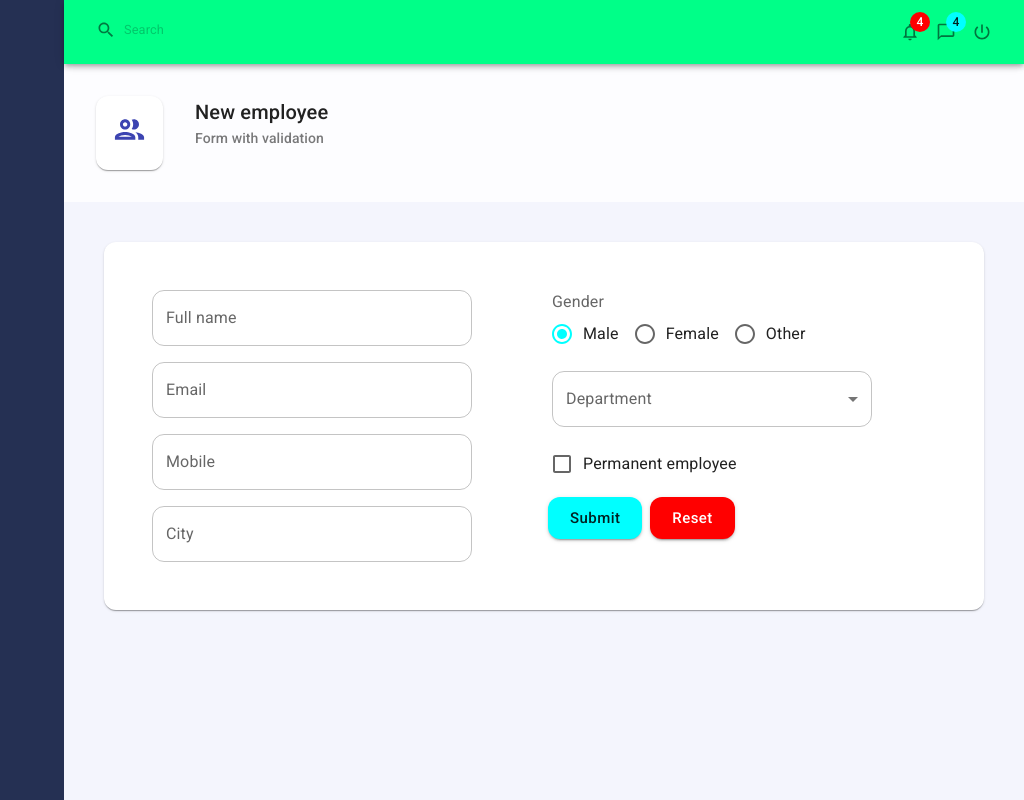
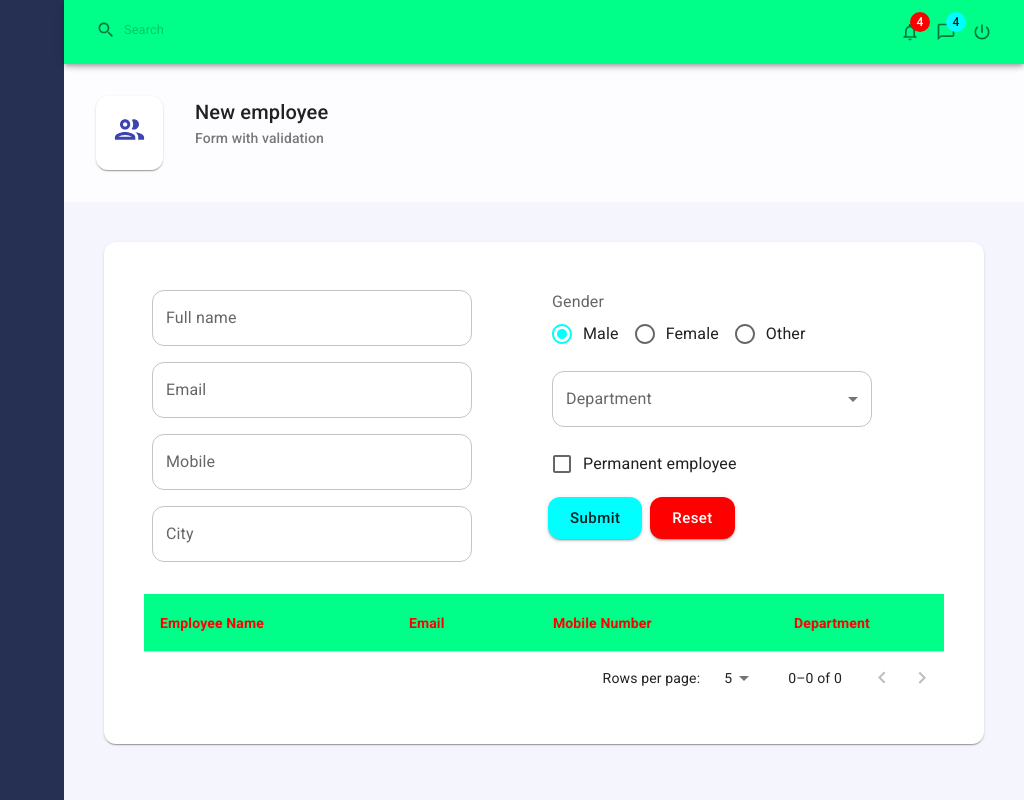
Before and after one commit to ganciaux/code_affection, a React (Create React App) app: page / in a window 1280 px wide. Shown: the whole page, without its empty margins (256-1280 px from the left). Built offline with nearby package versions, Linux system fonts and the light colour scheme.

Commit message:
Add table

```diff
--- /dev/null
+++ b/src/components/useTable.js
@@ -0,0 +1,139 @@
+import {
+  Table,
+  TableHead,
+  TableRow,
+  TableCell,
+  TablePagination,
+  TableSortLabel,
+} from '@mui/material'
+import { makeStyles } from '@mui/styles'
+import React, { useState } from 'react'
+
+const useStyles = makeStyles((theme) => ({
+  table: {
+    marginTop: theme.spacing(3),
+    '& thead th': {
+      fontWeight: '600',
+      color: theme.palette.secondary.main,
+      backgroundColor: theme.palette.primary.light,
+    },
+    '& tbody td': {
+      fontWeight: '300',
+    },
+    '& tbody tr:hover': {
+      backgroundColor: '#fffbf2',
+      cursor: 'pointer',
+    },
+  },
+}))
+
+export default function useTable(records, headCells, filterFn) {
+  const classes = useStyles()
+
+  const pages = [5, 10, 15]
+  const [page, setPage] = useState(0)
+  const [rowsPerPage, setRowsPerPage] = useState(pages[page])
+  const [order, setOrder] = useState()
+  const [orderBy, setOrderBy] = useState()
+
+  const TblContainer = (props) => (
+    <Table className={classes.table}>{props.children}</Table>
+  )
+  const TblHead = (props) => {
+    const handleSortRequest = (cellId) => {
+      const isAsc = orderBy === cellId && order === 'asc'
+      setOrder(isAsc ? 'desc' : 'asc')
+      setOrderBy(cellId)
+    }
+
+    return (
+      <TableHead>
+        <TableRow>
+          {headCells.map((headCell) => (
+            <TableCell
+              sortDirection={orderBy === headCell.id ? order : false}
+              key={headCell.id}
+            >
+              {headCell.disableSorting ? (
+                headCell.label
+              ) : (
+                <TableSortLabel
+                  active={orderBy === headCell.id}
+                  direction={orderBy === headCell.id ? order : 'asc'}
+                  onClick={() => {
+                    handleSortRequest(headCell.id)
+                  }}
+                >
+                  {headCell.label}
+                </TableSortLabel>
+              )}
+            </TableCell>
+          ))}
+        </TableRow>
+      </TableHead>
+    )
+  }
+
+  const handleChangePage = (event, newPage) => {
+    setPage(newPage)
+    console.log('handleChangePage:', newPage)
+  }
+
+  const handleChangeRowsPerPage = (event) => {
+    setRowsPerPage(parseInt(event.target.value, 10))
+    setPage(0)
+    console.log('handleChangeRowsPerPage:', event.target.value)
+  }
+
+  const TblPagination = () => (
+    <TablePagination
+      component="div"
+      page={page}
+      rowsPerPageOptions={pages}
+      rowsPerPage={rowsPerPage}
+      count={records.length}
+      onPageChange={handleChangePage}
+      onRowsPerPageChange={handleChangeRowsPerPage}
+    />
+  )
+
+  function stableSort(array, comparator) {
+    const stabilizedThis = array.map((el, index) => [el, index])
+    stabilizedThis.sort((a, b) => {
+      const order = comparator(a[0], b[0])
+      if (order !== 0) return order
+      return a[1] - b[1]
+    })
+    return stabilizedThis.map((el) => el[0])
+  }
+
+  function getComparator(order, orderBy) {
+    return order === 'desc'
+      ? (a, b) => descendingComparator(a, b, orderBy)
+      : (a, b) => -descendingComparator(a, b, orderBy)
+  }
+
+  function descendingComparator(a, b, orderBy) {
+    if (b[orderBy] < a[orderBy]) {
+      return -1
+    }
+    if (b[orderBy] > a[orderBy]) {
+      return 1
+    }
+    return 0
+  }
+
+  const recordsAfterPagingAndSorting = () => {
+    return stableSort(
+      filterFn.fn(records),
+      getComparator(order, orderBy),
+    ).slice(page * rowsPerPage, (page + 1) * rowsPerPage)
+  }
+
+  return {
+    TblContainer,
+    TblHead,
+    TblPagination,
+    recordsAfterPagingAndSorting,
+  }
+}
--- a/src/pages/Employees/Employees.js
+++ b/src/pages/Employees/Employees.js
@@ -1,9 +1,11 @@
-import React from 'react'
+import React, { useState } from 'react'
 import EmployeeForm from './EmployeeForm'
 import PageHeader from '../../components/PageHeader'
 import { PeopleOutlineOutlined } from '@mui/icons-material'
-import { Paper } from '@mui/material'
+import { Paper, TableBody, TableCell, TableRow } from '@mui/material'
 import { makeStyles } from '@mui/styles'
+import useTable from '../../components/useTable'
+import * as employeeService from '../../services/employeeService'
 
 const useStyles = makeStyles((theme) => ({
   pageContent: {
@@ -12,8 +14,26 @@
   },
 }))
 
+const headCells = [
+  { id: 'fullName', label: 'Employee Name' },
+  { id: 'email', label: 'Email' },
+  { id: 'mobile', label: 'Mobile Number' },
+  { id: 'department', label: 'Department', disableSorting: true },
+]
+
 export default function Employees() {
   const classes = useStyles()
+  const [records, setRecords] = useState(employeeService.getEmployees())
+  const [filterFn, setFilterFn] = useState({
+    fn: (items) => {
+      return items
+    },
+  })
+  const { TblContainer, TblHead, TblPagination, recordsAfterPagingAndSorting } =
+    useTable(records, headCells, filterFn)
+
+  console.log(records)
+
   return (
     <>
       <PageHeader
@@ -23,6 +43,20 @@
       />
       <Paper className={classes.pageContent}>
         <EmployeeForm />
+        <TblContainer>
+          <TblHead />
+          <TableBody>
+            {recordsAfterPagingAndSorting().map((item) => (
+              <TableRow key={item.id}>
+                <TableCell>{item.fullName}</TableCell>
+                <TableCell>{item.email}</TableCell>
+                <TableCell>{item.mobile}</TableCell>
+                <TableCell>{item.department}</TableCell>
+              </TableRow>
+            ))}
+          </TableBody>
+        </TblContainer>
+        <TblPagination />
       </Paper>
     </>
   )
--- a/src/services/employeeService.js
+++ b/src/services/employeeService.js
@@ -29,5 +29,14 @@
   if (localStorage.getItem(KEYS.employees) == null) {
     localStorage.setItem(KEYS.employees, JSON.stringify([]))
   }
-  return JSON.parse(localStorage.getItem(KEYS.employees))
+  let employees = JSON.parse(localStorage.getItem(KEYS.employees))
+  let departments = getDepartmentCollection()
+  console.log(departments)
+  return employees.map((x) => {
+    console.log(x.departmentId, departments[x.departmentId - 1].title)
+    return {
+      ...x,
+      department: departments[x.departmentId - 1].title,
+    }
+  })
 }
```
